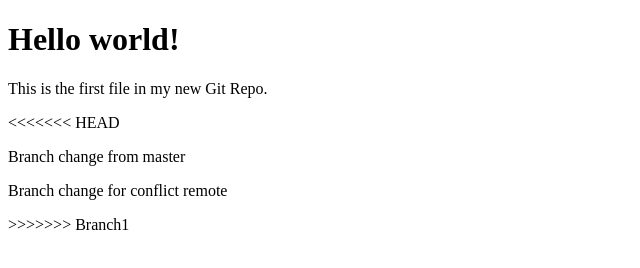
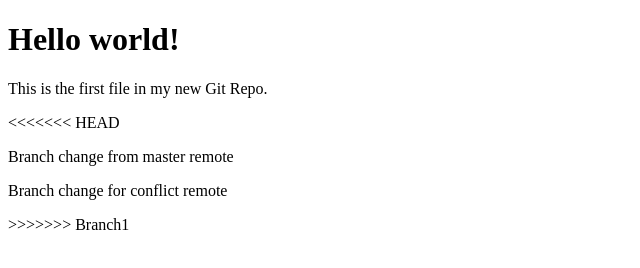
Before and after one commit to kannanc32/html, a plain HTML site: page index.html in a window 1280 px wide. Shown: the full height of the page, 0-640 px from the left. Drawn offline with Linux system fonts and the light colour scheme.

Commit message:
Update index.html

```diff
--- a/index.html
+++ b/index.html
@@ -8,7 +8,7 @@
 <h1>Hello world!</h1>
 <p>This is the first file in my new Git Repo.</p>
 <<<<<<< HEAD
-<p>Branch change from master</p>
+<p>Branch change from master remote</p>
 
 <p>Branch change for conflict remote</p>
 >>>>>>> Branch1
```
